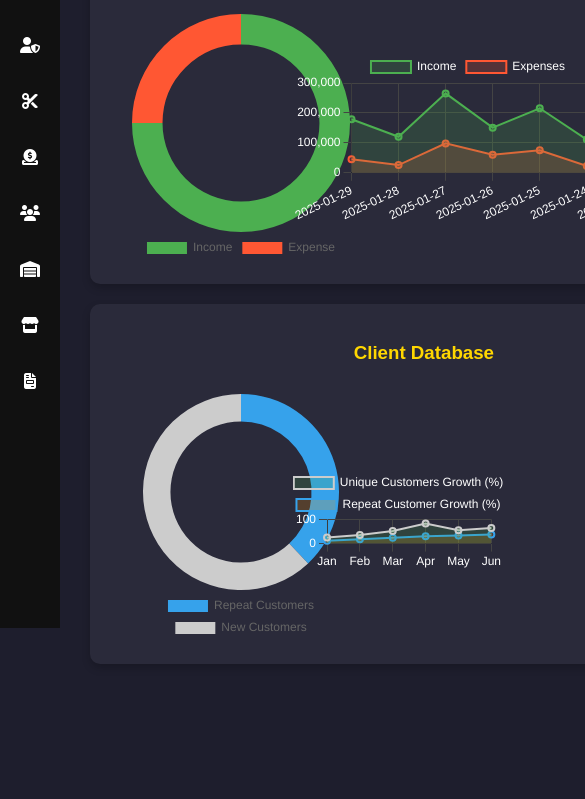
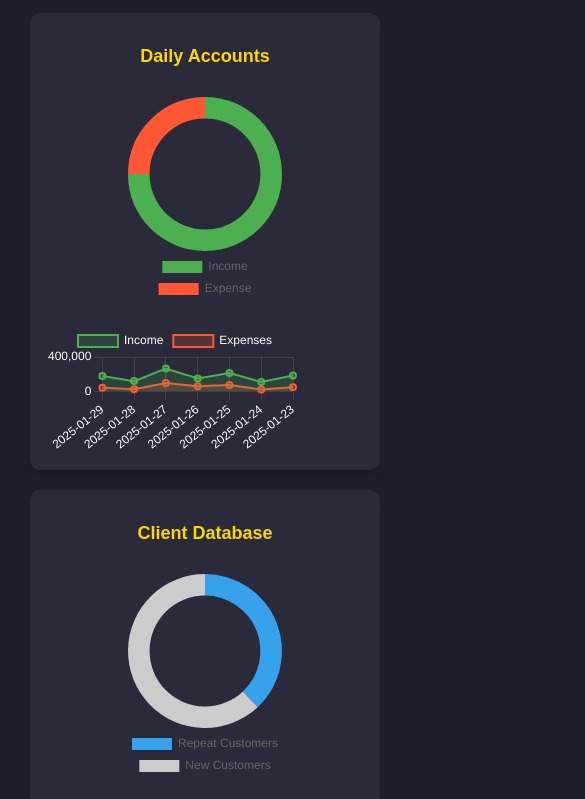
Before and after one commit to arkNeon/RxSmartCutSalon, a plain HTML site: page index.html in a window 390 px wide. Shown: the part 216-1015 px from the top of the page, 585 px wide, since content can reach past the window. Drawn offline with nearby package versions, Linux system fonts and the light colour scheme.

Commit message:
index.html

```diff
--- a/index.html
+++ b/index.html
@@ -3,10 +3,73 @@
 <head>
     <meta charset="UTF-8">
     <meta name="viewport" content="width=device-width, initial-scale=1.0">
-    <title>Barber ERP</title>
+    <link rel="icon" type="image/x-icon" href="logo.png">
+    <title>RX ERP</title>
     <link rel="stylesheet" href="https://cdnjs.cloudflare.com/ajax/libs/font-awesome/6.5.1/css/all.min.css">
     <script src="https://cdn.jsdelivr.net/npm/chart.js"></script>
   <style>
+               @media (max-width: 768px) {
+    body {
+        flex-direction: column;
+        overflow-x: hidden;
+    }
+
+    .sidebar {
+        width: 100%;
+        height: auto;
+        position: relative;
+        display: flex;
+        flex-wrap: nowrap;
+        overflow-x: auto;
+        white-space: nowrap;
+        padding: 10px 0;
+        background: #111;
+    }
+
+    .menu {
+        display: flex;
+        flex-direction: row;
+        justify-content: flex-start;
+        width: 100%;
+        overflow-x: auto;
+    }
+
+    .menu li {
+        display: inline-block;
+        flex-shrink: 0;
+    }
+
+    .menu button {
+        padding: 10px;
+        font-size: 14px;
+        display: flex;
+        flex-direction: column;
+        align-items: center;
+        background: none;
+        border: none;
+        color: white;
+        cursor: pointer;
+        white-space: nowrap;
+    }
+
+    .menu button i {
+        font-size: 18px;
+    }
+
+    .sidebar.expanded {
+        width: 100%;
+    }
+
+    .main-content {
+        margin-left: 0;
+        margin-top: 0px;
+        padding: 5px;
+    }
+
+    .sidebar.expanded ~ .main-content {
+        margin-left: 0;
+    }
+}
         body {
             font-family: 'Poppins', sans-serif;
             margin: 0;
@@ -311,6 +374,82 @@ h3 {
     width: 100%;
     height: 100%;
 }
+@media screen and (max-width: 1024px) {
+    #body-main-div {
+        flex-direction: column; /* Stack elements vertically */
+        height: auto;
+    }
+
+    #left-body-div {
+        width: 100%; /* Full width */
+    }
+
+    #right-body-div {
+        width: 100%; /* Stack below */
+        display: flex;
+        flex-wrap: wrap;
+        justify-content: center;
+    }
+
+    .barber-card {
+        max-width: 90%;
+    }
+}
+
+@media screen and (max-width: 768px) {
+    .right {
+        flex-direction: column; /* Stack charts vertically */
+        gap: 20px;
+    }
+
+    .chart-container1,
+    .chart-container2 {
+        width: 100%; /* Full width charts */
+    }
+
+    #dailyincomeChart,
+    #incomeChart {
+        width: 60%;
+        max-width: 250px; /* Keep doughnut charts smaller */
+        margin: auto;
+    }
+
+    #dailygrowthChart,
+    #growthChart {
+        width: 100%;
+        height: auto;
+    }
+
+    .left-div1 {
+        padding: 15px;
+        max-width: 95%;
+    }
+
+    .barber-card {
+        max-width: 100%;
+        padding: 15px;
+    }
+}
+
+@media screen and (max-width: 480px) {
+    h3 {
+        font-size: 18px;
+    }
+
+    .barber-card h2 {
+        font-size: 16px;
+    }
+
+    .barber-card p {
+        font-size: 14px;
+    }
+
+    #dailyincomeChart,
+    #incomeChart {
+        width: 80%;
+    }
+}
+
     </style>
 </head>
 <body>
@@ -321,7 +460,7 @@ h3 {
 
             <li><button onclick="toggleDarkMode()"><i class="fas fa-moon"></i><span>Dark Mode</span></button></li>
             <li><button onclick="window.location.href='user.html'"><i class="fas fa-user-circle"></i><span>User Profile</span></button></li>
-            <li><button onclick="window.location.href='home.html'"><i class="fas fa-home"></i><span>Homepage</span></button></li>
+            <li><button onclick="window.location.href='index.html'"><i class="fas fa-home"></i><span>Homepage</span></button></li>
             <li><button onclick="window.location.href='admin.html'"><i class="fas fa-user-shield"></i><span>Admin Panel</span></button></li>
             <li><button onclick="window.location.href='barber.html'"><i class="fas fa-cut"></i><span>Barber Dashboards</span></button></li>
             <li><button onclick="window.location.href='daily_accounts.html'"><i class='fas fa-donate'></i><span>Daily Accounts</span></button></li>
@@ -556,9 +695,56 @@ new Chart(ctx3, {
         }
     }
 });
-        document.getElementById("menuToggle").addEventListener("click", function() {
-            document.querySelector(".sidebar").classList.toggle("expanded");
-        });
+document.addEventListener("DOMContentLoaded", function () {
+    const sidebar = document.querySelector(".sidebar");
+    const mainContent = document.querySelector(".main-content");
+    const menuToggle = document.getElementById("menuToggle");
+
+    function adjustLayout() {
+        if (window.innerWidth <= 768) {
+            // Mobile View
+            sidebar.classList.add("mobile");
+            sidebar.style.width = "100%";
+            sidebar.style.height = "auto";
+            sidebar.style.position = "relative";
+            sidebar.style.display = "flex";
+            sidebar.style.flexDirection = "row";
+            sidebar.style.overflowX = "auto";
+            sidebar.style.whiteSpace = "nowrap";
+            mainContent.style.marginLeft = "0";
+            mainContent.style.marginTop = "10px";
+        } else {
+            // Desktop View
+            sidebar.classList.remove("mobile");
+            if (!sidebar.classList.contains("expanded")) {
+                sidebar.style.width = "60px";
+                mainContent.style.marginLeft = "60px";
+            } else {
+                sidebar.style.width = "220px";
+                mainContent.style.marginLeft = "220px";
+            }
+        }
+    }
+
+    menuToggle.addEventListener("click", function () {
+        sidebar.classList.toggle("expanded");
+        if (window.innerWidth > 768) {
+            // Toggle sidebar width only on desktop
+            if (sidebar.classList.contains("expanded")) {
+                sidebar.style.width = "220px";
+                mainContent.style.marginLeft = "220px";
+            } else {
+                sidebar.style.width = "60px";
+                mainContent.style.marginLeft = "60px";
+            }
+        }
+    });
+
+    // Initial setup
+    adjustLayout();
+    window.addEventListener("resize", adjustLayout);
+});
+
 
 
 
```
